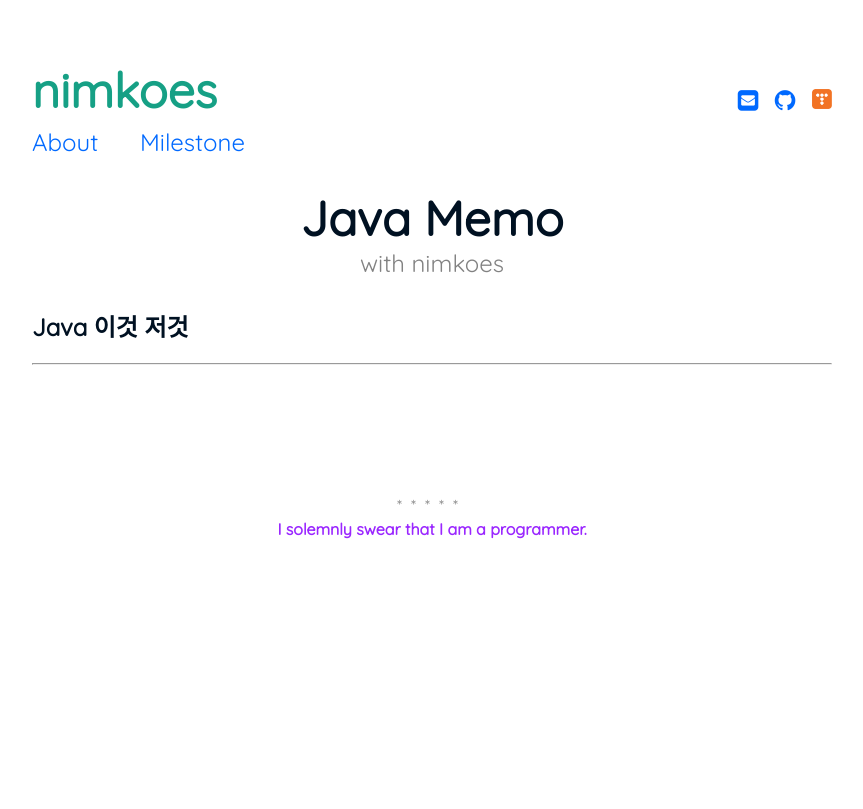
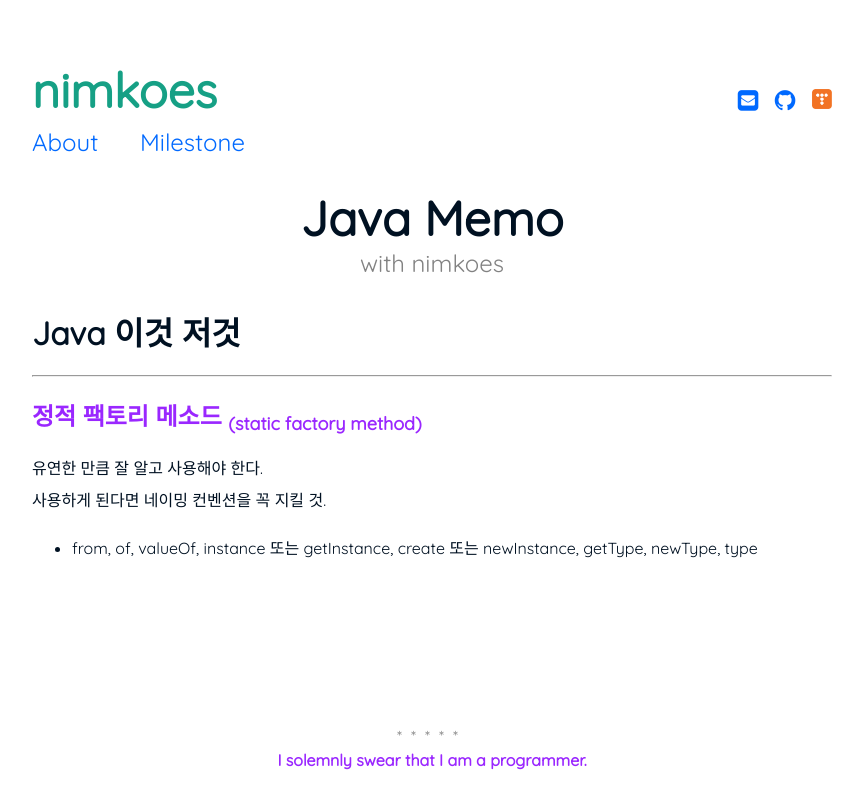
Before and after one commit to nimkoes/portfolio, a Jekyll site: the page built from _posts/2021-11-02-Java-Memo.md, in a window 1280 px wide. Shown: the top 809 px of the page, without its empty margins (208-1071 px from the left). Built offline with Jekyll 4.4.1, drawn with Linux system fonts in a browser that asks for light colours.

Commit message:
Update 2021-11-02-Java-Memo.md

```diff
--- a/_posts/2021-11-02-Java-Memo.md
+++ b/_posts/2021-11-02-Java-Memo.md
@@ -7,6 +7,11 @@ categories: ["study"]
 author: "nimkoes"
 ---
 
-## Java 이것 저것
+# Java 이것 저것
 
 ---
+
+## **정적 팩토리 메소드 <sub>(static factory method)</sub>**
+유연한 만큼 잘 알고 사용해야 한다.
+사용하게 된다면 네이밍 컨벤션을 꼭 지킬 것.
+ - from, of, valueOf, instance 또는 getInstance, create 또는 newInstance, getType, newType, type
```
